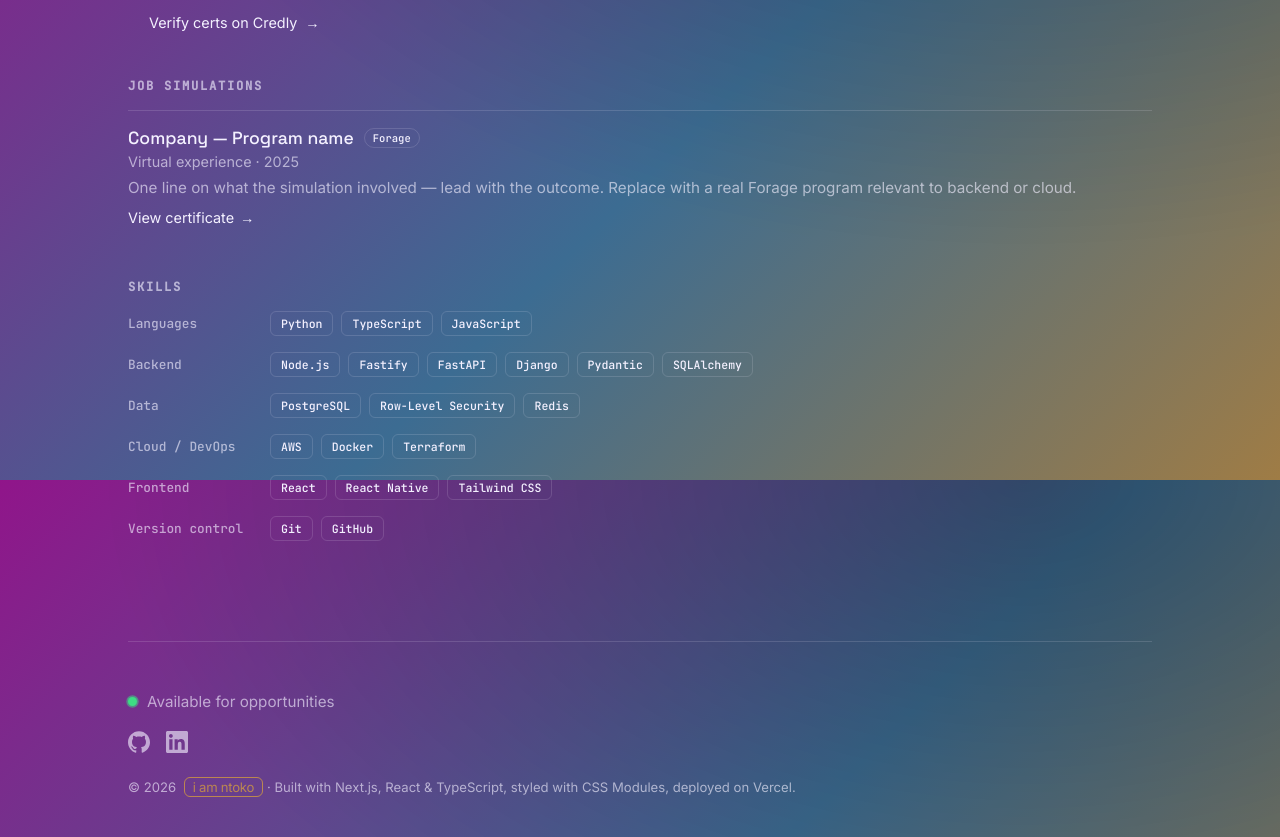
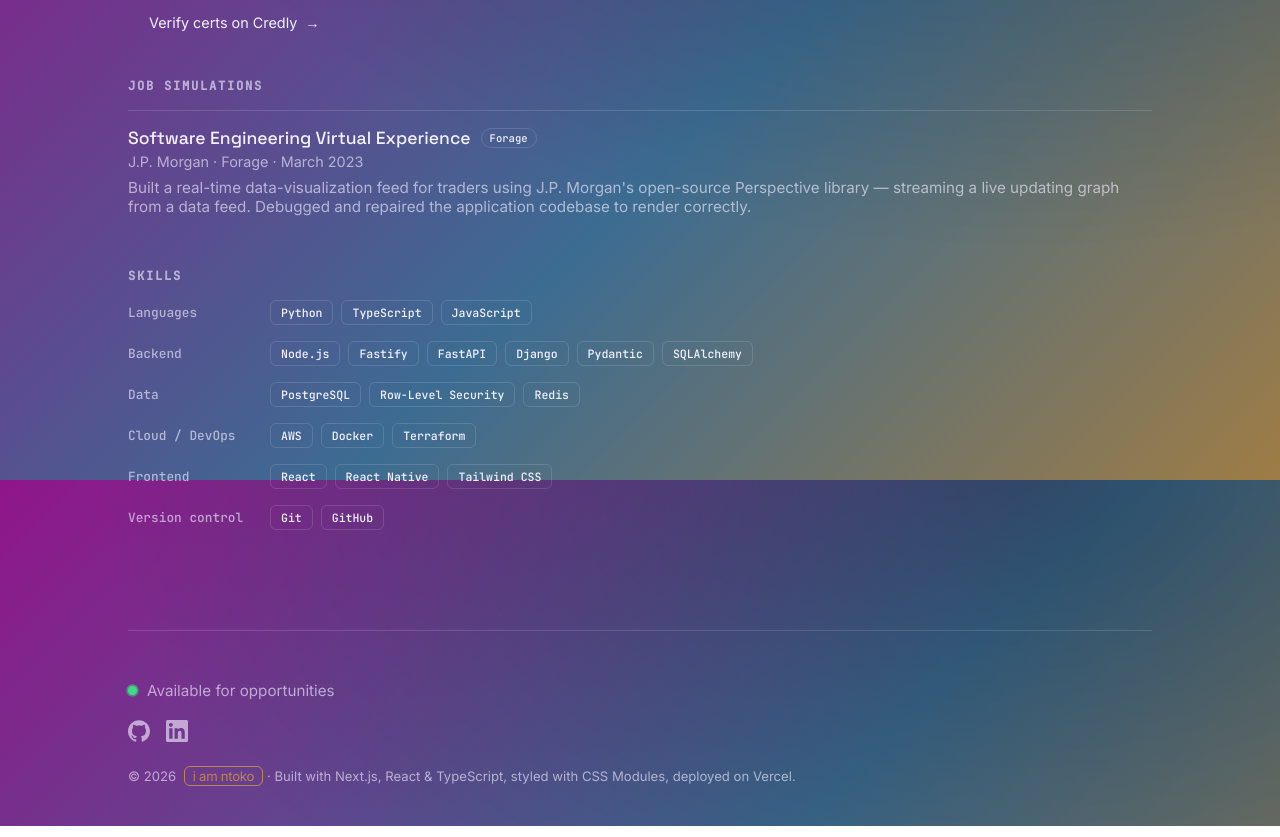
Before and after one commit to iamntoko/portfolio, a Next.js app: page / in a window 1280 px wide. Shown: the part 2720-3557 px from the top of the page. Built offline with nearby package versions, Linux system fonts and the light colour scheme.

Commit message:
feat: add J.P. Morgan forage simulation to experience

```diff
--- a/app/components/experience.data.ts
+++ b/app/components/experience.data.ts
@@ -3,7 +3,7 @@
   meta: string;
   description: string;
   badge?: string;
-  verifyHref?: string;
+  certUrl?: string;
 };
 
 export const experience: TimelineItem[] = [
@@ -23,11 +23,11 @@
 
 export const jobSimulations: TimelineItem[] = [
   {
-    role: "Company — Program name",
-    meta: "Virtual experience · 2025",
+    role: "Software Engineering Virtual Experience",
+    meta: "J.P. Morgan · Forage · March 2023",
     badge: "Forage",
     description:
-      "One line on what the simulation involved — lead with the outcome. Replace with a real Forage program relevant to backend or cloud.",
-    verifyHref: "#",
+      "Built a real-time data-visualization feed for traders using J.P. Morgan's open-source Perspective library — streaming a live updating graph from a data feed. Debugged and repaired the application codebase to render correctly.",
+    certUrl: "https://www.theforage.com/completion-certificates/J.P.%20Morgan/R5iK7HMxJGBgaSbvk_J.P.%20Morgan_c962wZKni3NYqarpS_1678218787609_completion_certificate.pdf",
   },
 ];
```
